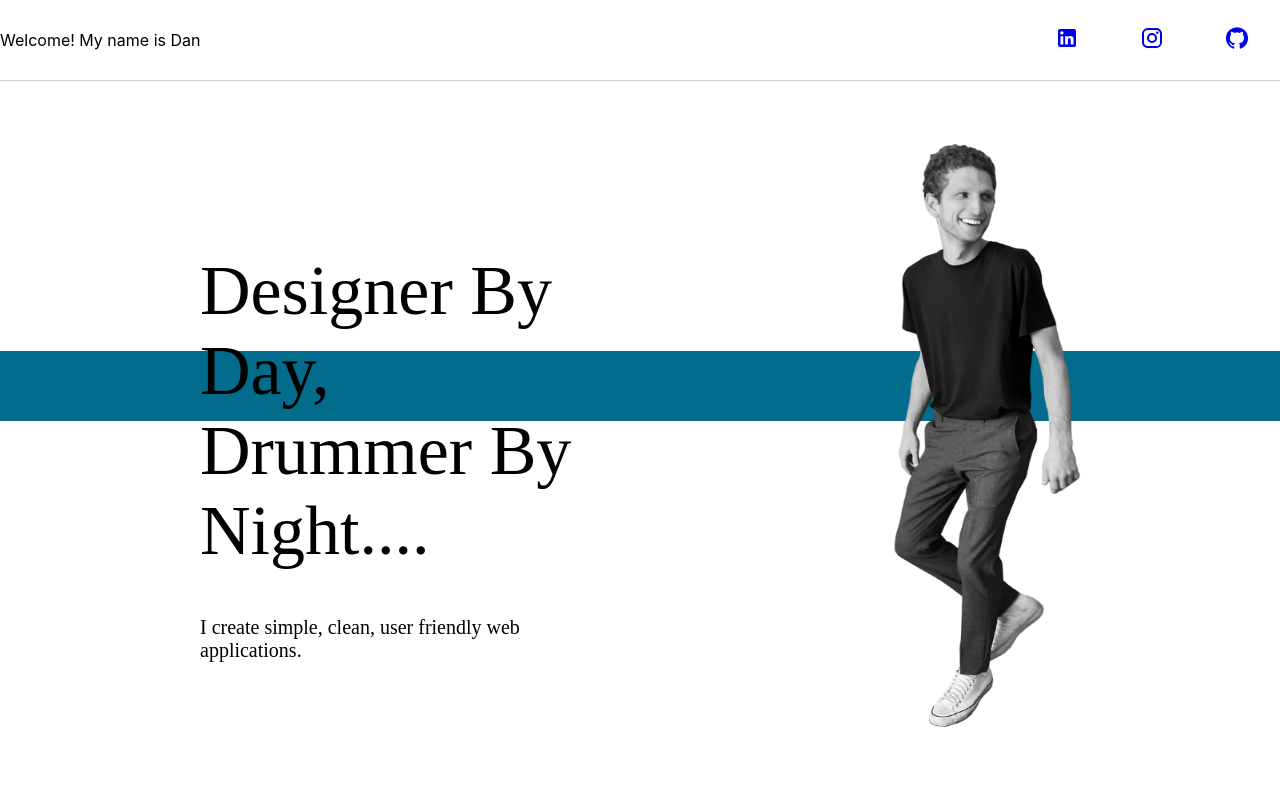
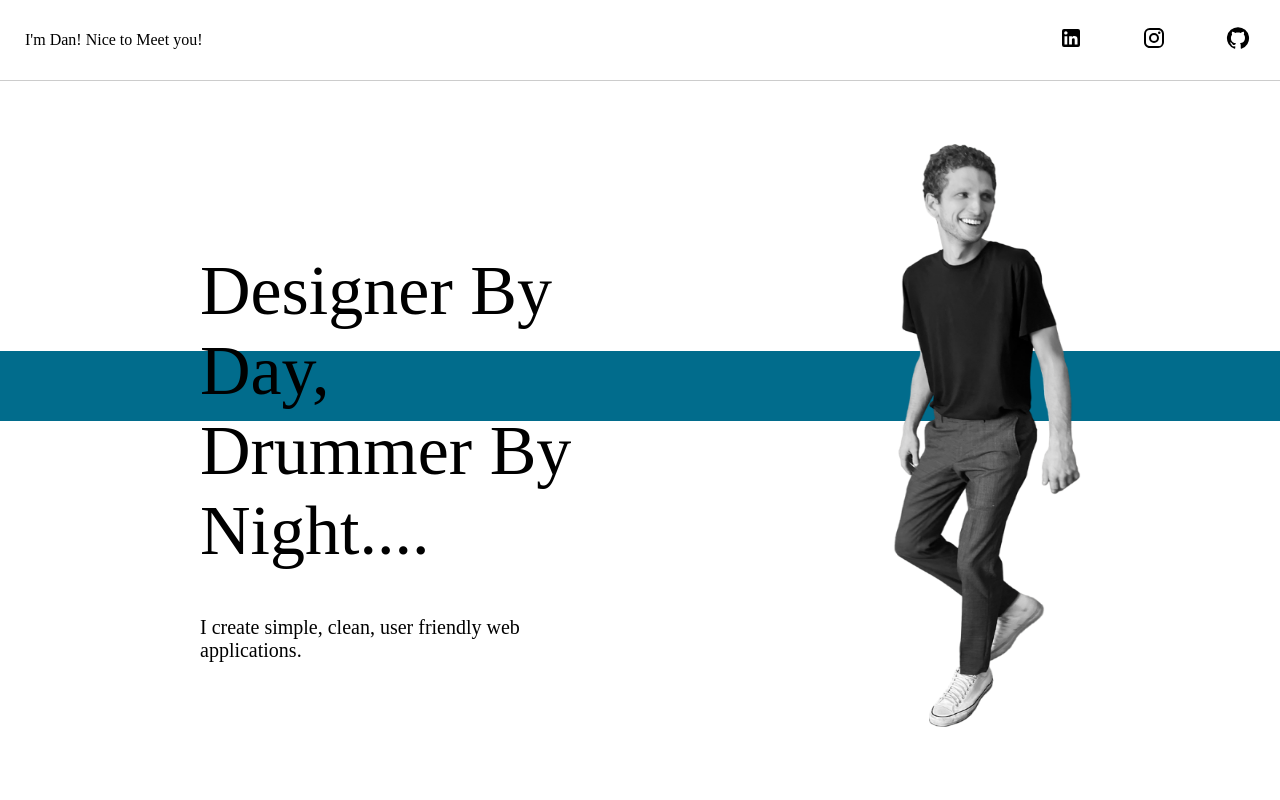
Before and after one commit to Danfirech/portfolio2022, a React (Create React App) app: page / in a window 1280 px wide. Shown: the top 800 px of the page. Built offline with nearby package versions, Linux system fonts and the light colour scheme.

Commit message:
think its finished for now?

```diff
--- a/src/components/mainSection.js
+++ b/src/components/mainSection.js
@@ -22,6 +22,8 @@ const HeaderLeft = styled.div`
   width: 80%;
   display: flex;
   align-items: center;
+  padding-left: 25px;
+  font-family: "Lora", serif;
 `;
 
 const HeaderRight = styled.div`
@@ -30,6 +32,11 @@ const HeaderRight = styled.div`
   display: flex;
   align-items: center;
   justify-content: space-around;
+  color: black;
+
+  .icons {
+    color: black;
+  }
 `;
 
 const Top = styled.div`
@@ -190,8 +197,8 @@ const MiddleBottom = styled.div`
 `;
 
 const Boxes = styled.div`
-  height: 65%;
-  width: 16%;
+  height: 55%;
+  width: 19%;
   background-color: white;
   margin-left: 7%;
   margin-right: 7%;
@@ -251,22 +258,25 @@ const MainSection = () => {
     <>
       <Header>
         <HeaderLeft>
-          <div>Welcome! My name is Dan</div>
+          <div>I'm Dan! Nice to Meet you!</div>
         </HeaderLeft>
         <HeaderRight>
           <a
+            className="icons"
             href="https://www.linkedin.com/in/dan-possehl/"
             target="https://www.linkedin.com/in/dan-possehl/"
           >
             <LinkedInIcon />
           </a>
           <a
+            className="icons"
             href="https://www.instagram.com/danielpossehl/?hl=en"
             target="https://www.instagram.com/danielpossehl/?hl=en"
           >
             <InstagramIcon />
           </a>
           <a
+            className="icons"
             href="https://github.com/Danfirech"
             target="https://github.com/Danfirech"
           >
```
